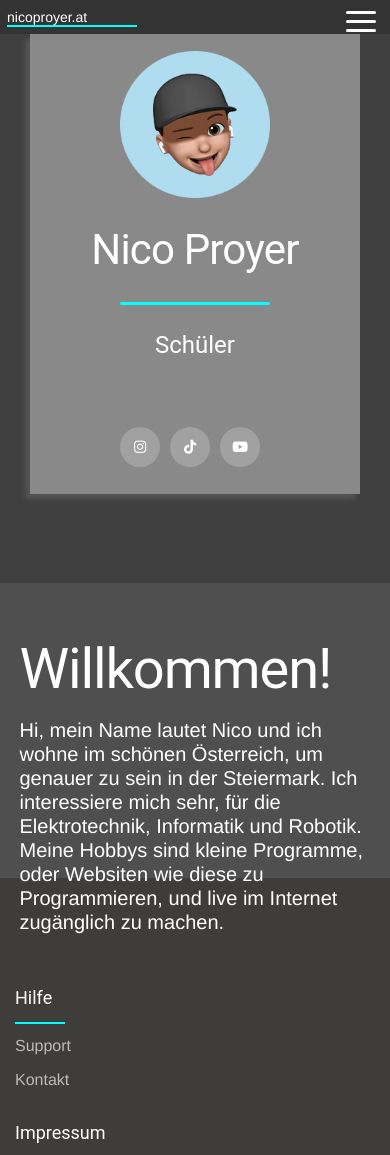
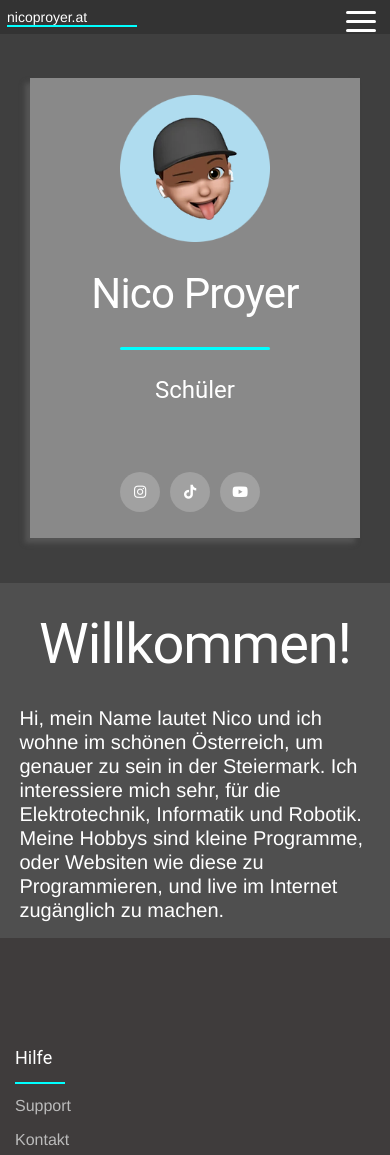
Before and after one commit to GameOfNicoYT/nicoproyer.at, a plain HTML site: page index.html in a window 390 px wide. Shown: the top 1155 px of the page. Drawn offline with nearby package versions, Linux system fonts and the light colour scheme.

Commit message:
UPDATE responsive layout

```diff
--- a/index.css
+++ b/index.css
@@ -437,20 +437,26 @@ main {
 .introduction {
     scroll-snap-align: start;
     display: flex;
-    height: 100vh;
+    flex-direction: row;
+    align-items: center;
+    height: auto;
+    min-height: 100vh;
 }
 
 .introductionTextLeft {
+    height: 100vh;
     width: 45%;
     background-color: #3f3f3f;
-
+    display: flex;
+    flex-direction: column;
+    justify-content: center;
 }
 
 .introductionTextRight {
     width: 45%;
-    margin-left: 5%;
-    margin-top: 50vh;
-    transform: translate(0%, -50%);
+    margin: auto;
+    display: flex;
+    flex-direction: column;
 }
 
 .introductionTextRight p {
@@ -463,8 +469,7 @@ main {
 
 .introductionTextLeftCard {
     width: 300px;
-    background-color: rgba(146, 146, 146, 0.897);
-    transform: translate(0%, 30%);
+    background: rgba(146, 146, 146, 0.897);
     margin-left: auto;
     margin-right: -30px;
     padding: 15px;
@@ -550,7 +555,7 @@ main {
     }
 
     .introduction {
-        display: block;
+        flex-direction: column;
     }
 
     .introductionTextLeft {
@@ -568,24 +573,15 @@ main {
 
     .introductionTextRight {
         width: 90%;
-        transform: translate(0, -95%);
-        height: 450px;
-        margin-right: 5px;
-        margin-bottom: 500px;
+        margin-top: 0;
+        display: flex;
+        flex-direction: column;
+        justify-content: center;
+        align-items: center;
     }
 
     .greetingImageWithText {
         display: none;
-    }
-
-    .introductionTextRight h1 {
-        position: absolute;
-        transform: translate(0px, 30px);
-    }
-
-    .introductionTextRight p {
-        position: absolute;
-        transform: translate(0, 140px);
     }
 }
 
```
